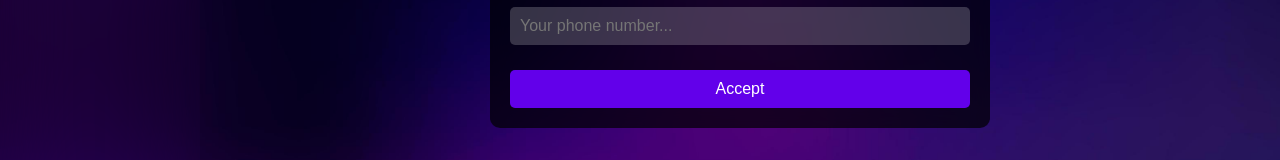
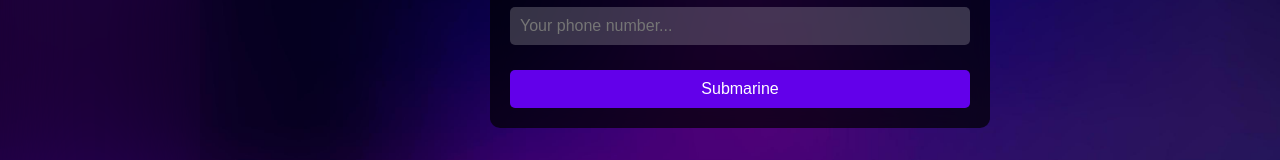
Before and after one commit to zvezdd/kickoff, a React (Create React App) app: page /createpost in a window 1280 px wide. Shown: the part 409-569 px from the top of the page. Built offline with nearby package versions, Linux system fonts and the light colour scheme; no server answers.

Commit message:
initial commit

```diff
--- a/src/pages/create-post/CreateForm.jsx
+++ b/src/pages/create-post/CreateForm.jsx
@@ -92,7 +92,7 @@ export default function CreateForm() {
         <p className={styles.error}>{errors.contacts?.message}</p>
       </div>
       <button type="submit" className={styles.submitButton}>
-        Accept
+        Submarine
       </button>
     </form>
   );
```
